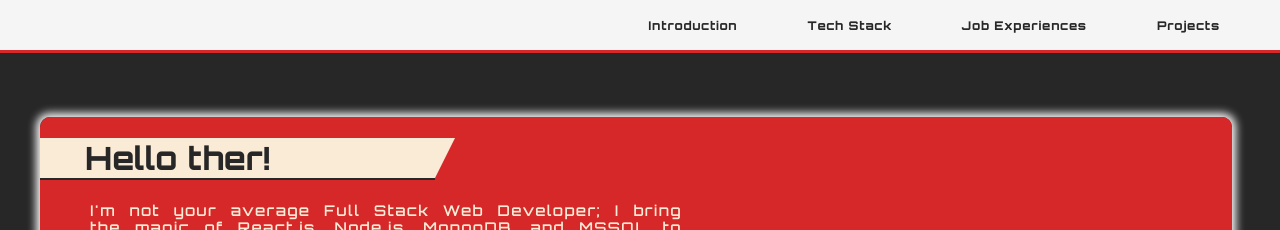
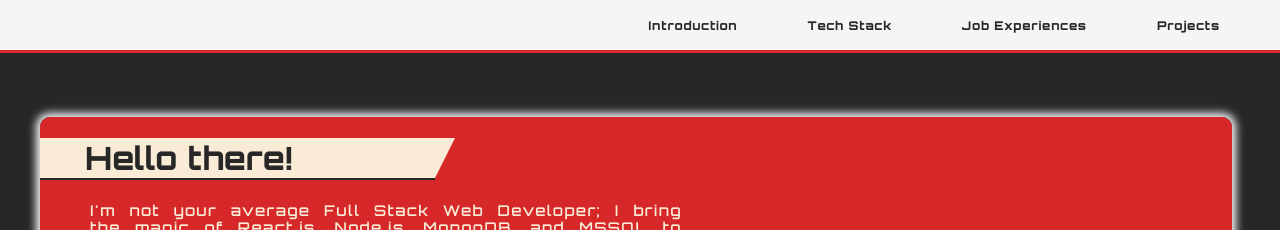
Before and after one commit to RedDev01/portfolio, a React (Vite) app: page / in a window 1280 px wide. Shown: the top 230 px of the page. Built offline with nearby package versions, Linux system fonts and the light colour scheme.

Commit message:
re-build-ghpages

```diff
--- a/src/App.jsx
+++ b/src/App.jsx
@@ -13,7 +13,7 @@ function App() {
 
     <div className='main-content'>
         <div className='profile-odd' id='firstID'>
-          <h1>Hello ther!</h1>
+          <h1>Hello there!</h1>
           <p>
             I'm not your average Full Stack Web Developer; I bring the magic of React.js, Node.js, MongoDB, and MSSQL to the digital realm! With my skills, I can make your web applications dance and sing like never before.
 
```
